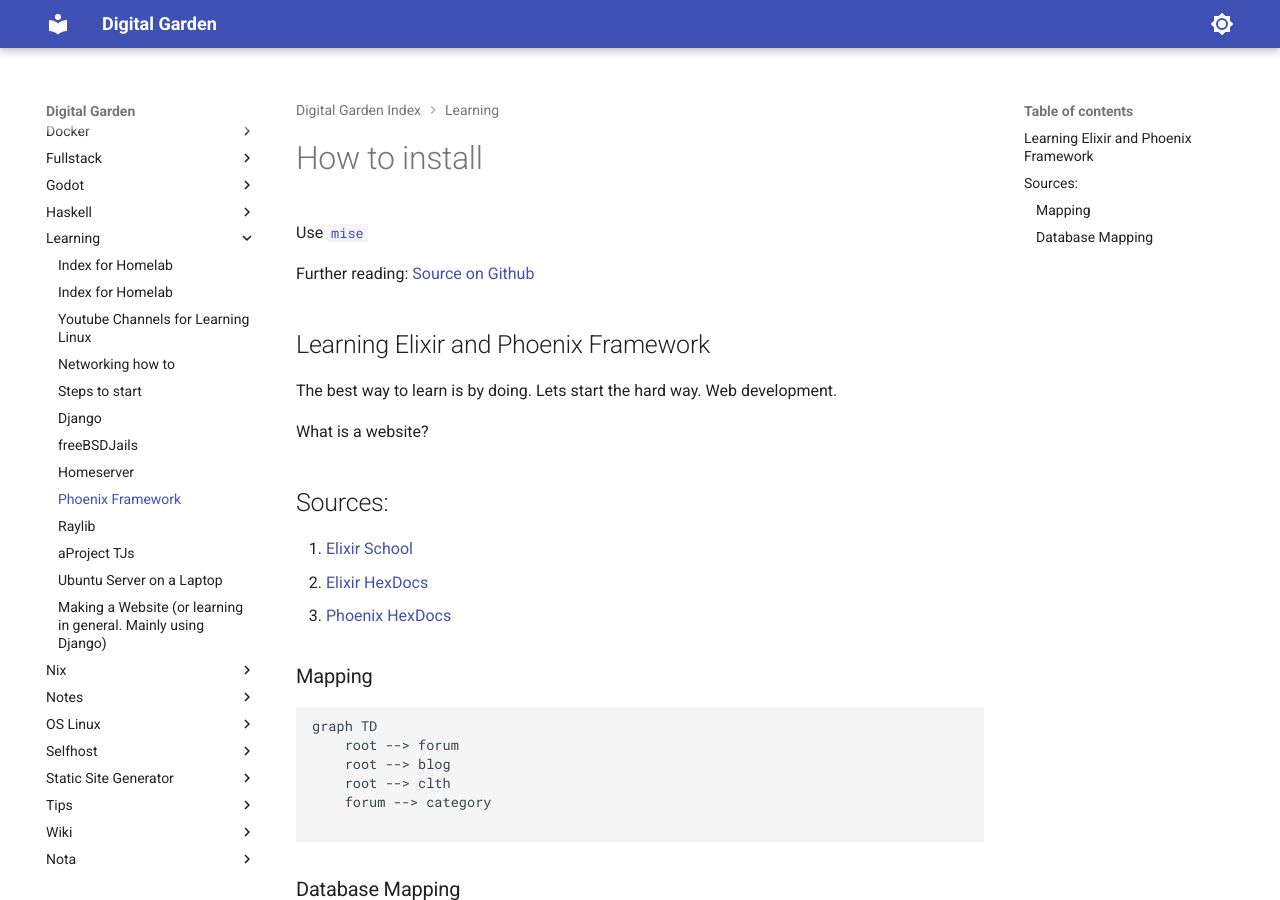
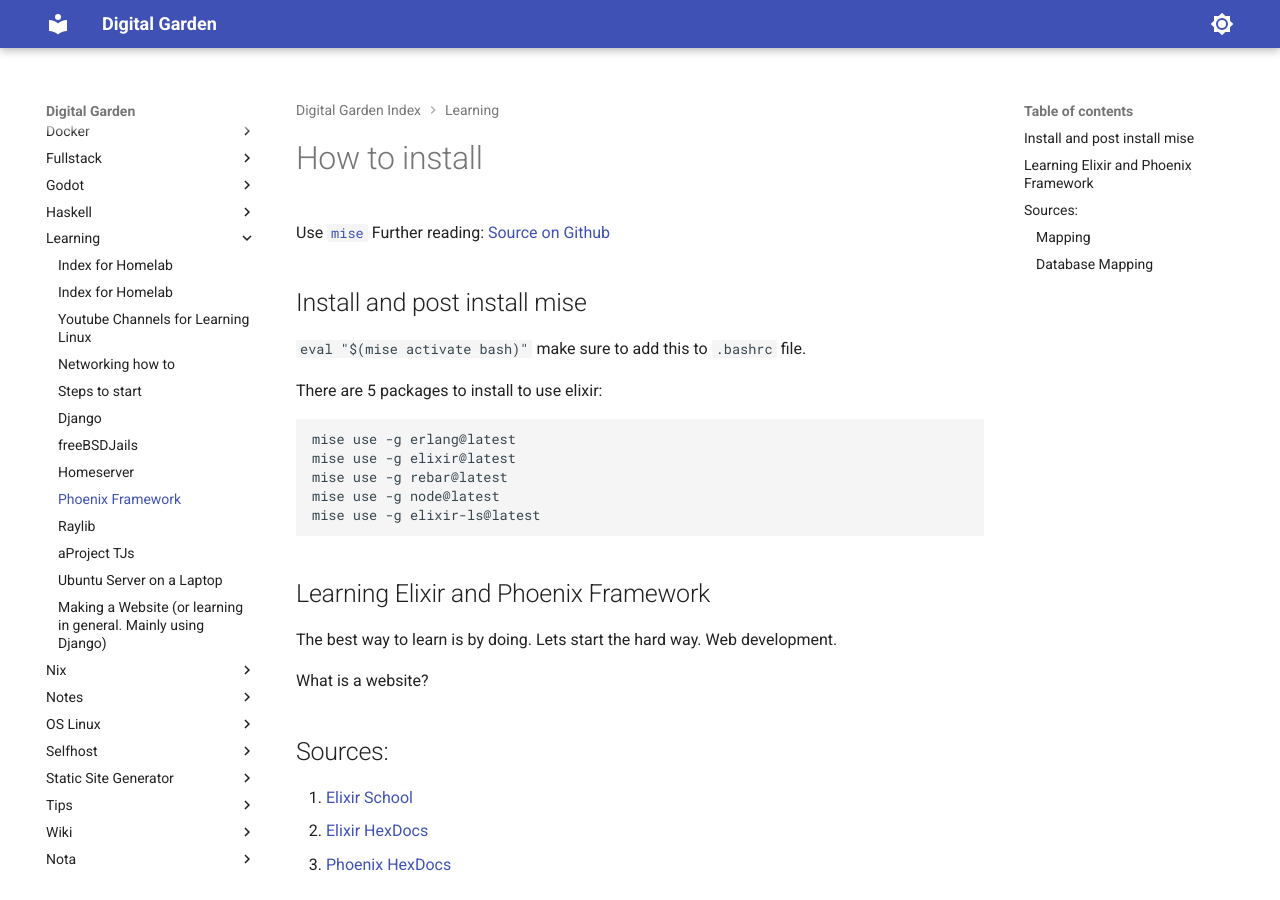
Before and after one commit to jnkk/mkdocs, an MkDocs documentation site: the page built from docs/Learning/phoenix.md, in a window 1280 px wide and 900 px high. Built offline with MkDocs 1.6.1 and Material for MkDocs 9.7.7, drawn with Linux system fonts in a browser that asks for light colours.

Commit message:
updating requirements.txt and mise

````diff
--- a/docs/Learning/phoenix.md
+++ b/docs/Learning/phoenix.md
@@ -5,8 +5,20 @@ title: Phoenix Framework
 # How to install
 
 Use [`mise`](https://mise.jdx.dev/)
+Further reading: [Source on Github](https://github.com/asdf-vm/asdf-erlang)
 
-Further reading: [Source on Github](https://github.com/asdf-vm/asdf-erlang)
+## Install and post install mise
+
+`eval "$(mise activate bash)"` make sure to add this to `.bashrc` file.
+
+There are 5 packages to install to use elixir:
+```
+mise use -g erlang@latest
+mise use -g elixir@latest
+mise use -g rebar@latest
+mise use -g node@latest
+mise use -g elixir-ls@latest
+```
 
 
 ## Learning Elixir and Phoenix Framework
````
Also changed, not shown: requirements.txt (+7 -0 lines).
